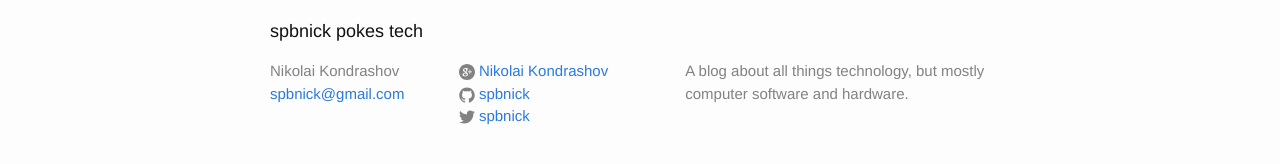
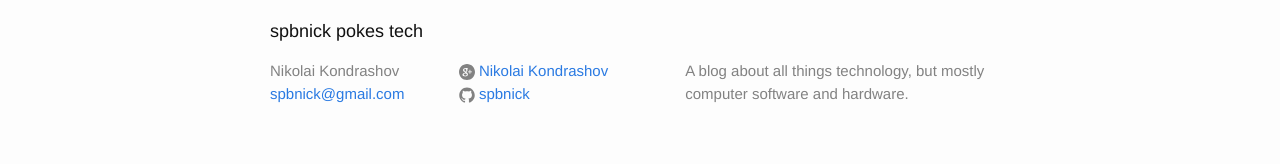
Before and after one commit to spbnick/spbnick.github.io, a Jekyll site: the page built from index.html, in a window 1280 px wide. Shown: the part 309-473 px from the top of the page. Built offline with Jekyll 4.4.1, drawn with Linux system fonts in a browser that asks for light colours.

Commit message:
Remove Twitter link as unused

```diff
--- a/_config.yml
+++ b/_config.yml
@@ -7,7 +7,7 @@ description: > # this means to ignore newlines until "baseurl:"
     hardware.
 baseurl: "" # the subpath of your site, e.g. /blog/
 url: "http://spbnick.github.io" # the base hostname & protocol for your site
-twitter_username: spbnick
+twitter_username:
 github_username:  spbnick
 gplus_url: https://plus.google.com/+NikolaiKondrashov/posts
 
```
